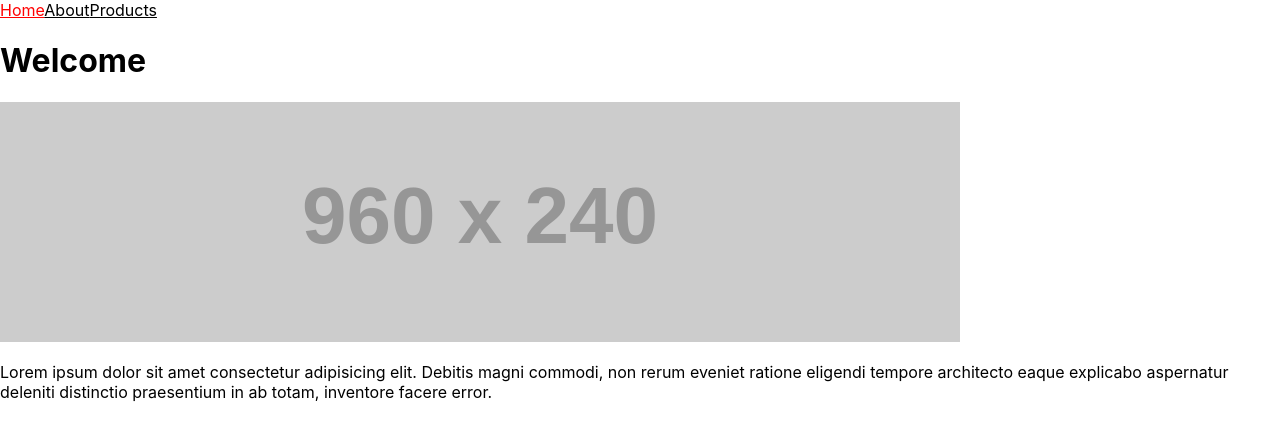
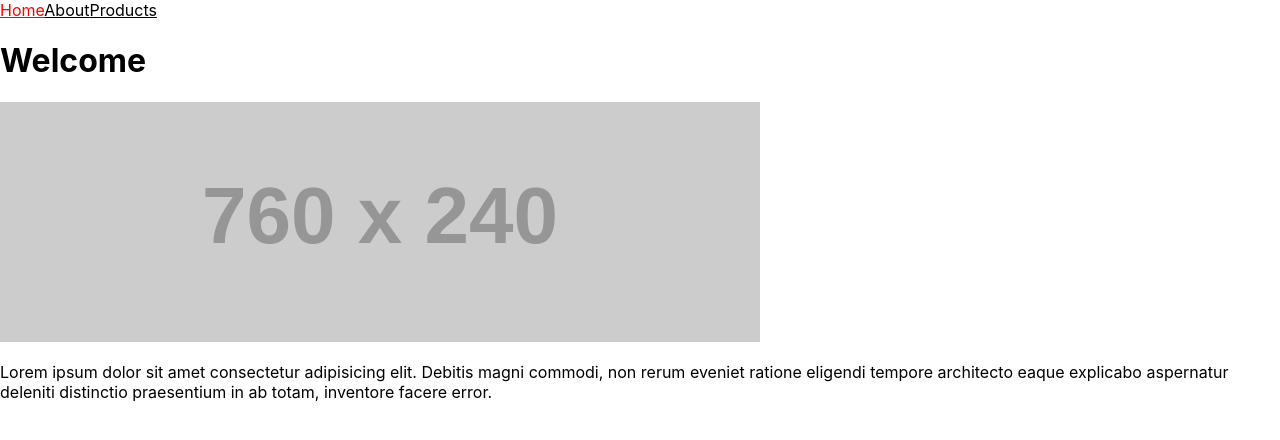
Before and after one commit to statsenkoin/React-basic, a React (Create React App) app: page / in a window 1280 px wide. Shown: the top 440 px of the page. Built offline with nearby package versions, Linux system fonts and the light colour scheme.

Commit message:
Update Home.jsx

```diff
--- a/src/pages/Home.jsx
+++ b/src/pages/Home.jsx
@@ -4,7 +4,7 @@ export const Home = () => {
   return (
     <main>
       <h1>Welcome</h1>
-      <img src="https://via.placeholder.com/960x240" alt="" />
+      <img src="https://via.placeholder.com/760x240" alt="" />
       <p>
         Lorem ipsum dolor sit amet consectetur adipisicing elit. Debitis magni
         commodi, non rerum eveniet ratione eligendi tempore architecto eaque
```
